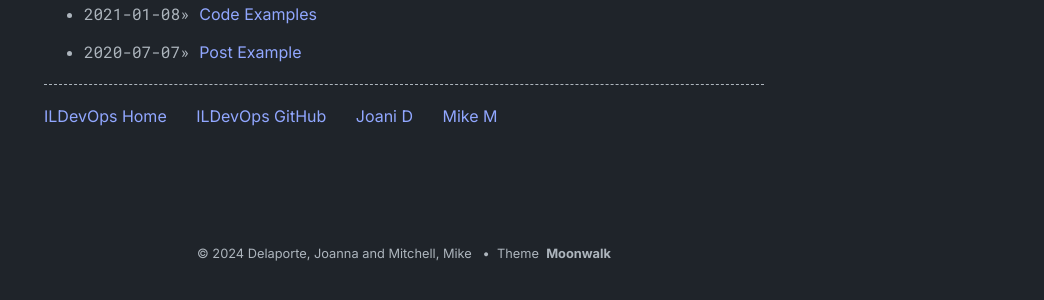
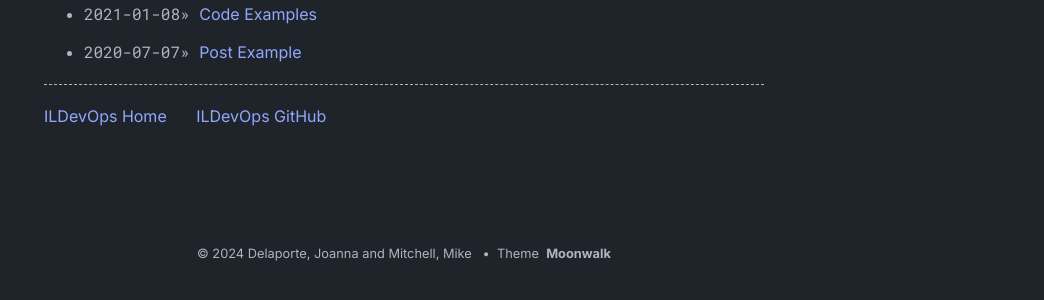
Before and after one commit to ILDevOps/ildevops.github.io, a Jekyll site: the page built from index.md, in a window 1280 px wide. Shown: the part 409-709 px from the top of the page, without its empty margins (236-1280 px from the left). Built offline with Jekyll 4.4.1, drawn with Linux system fonts in a browser that asks for light colours.

Commit message:
Update home.yml
Minimized footer content

```diff
--- a/_data/home.yml
+++ b/_data/home.yml
@@ -88,12 +88,6 @@ footer_entries:
   - title: ILDevOps GitHub
     url: https://github.com/ILDevOps
 
-  - title: Joani D
-    url: https://linkedin.com/in/joanna-delaporte
-
-  - title: Mike M
-    url: http://www.mikemitchell.info/
-
 misc_entries:
   - title: this is an example vertical list
     url: false
```
